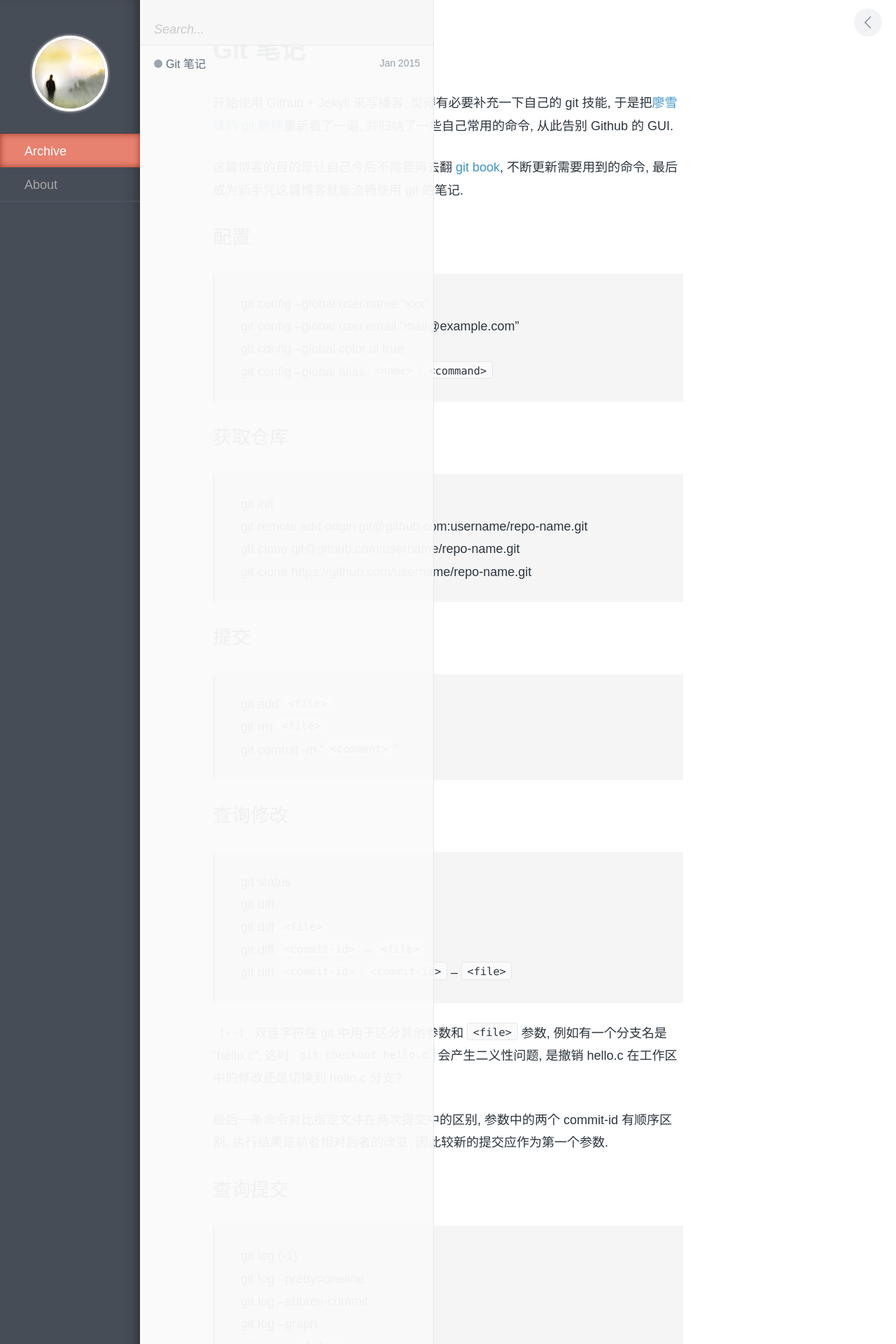
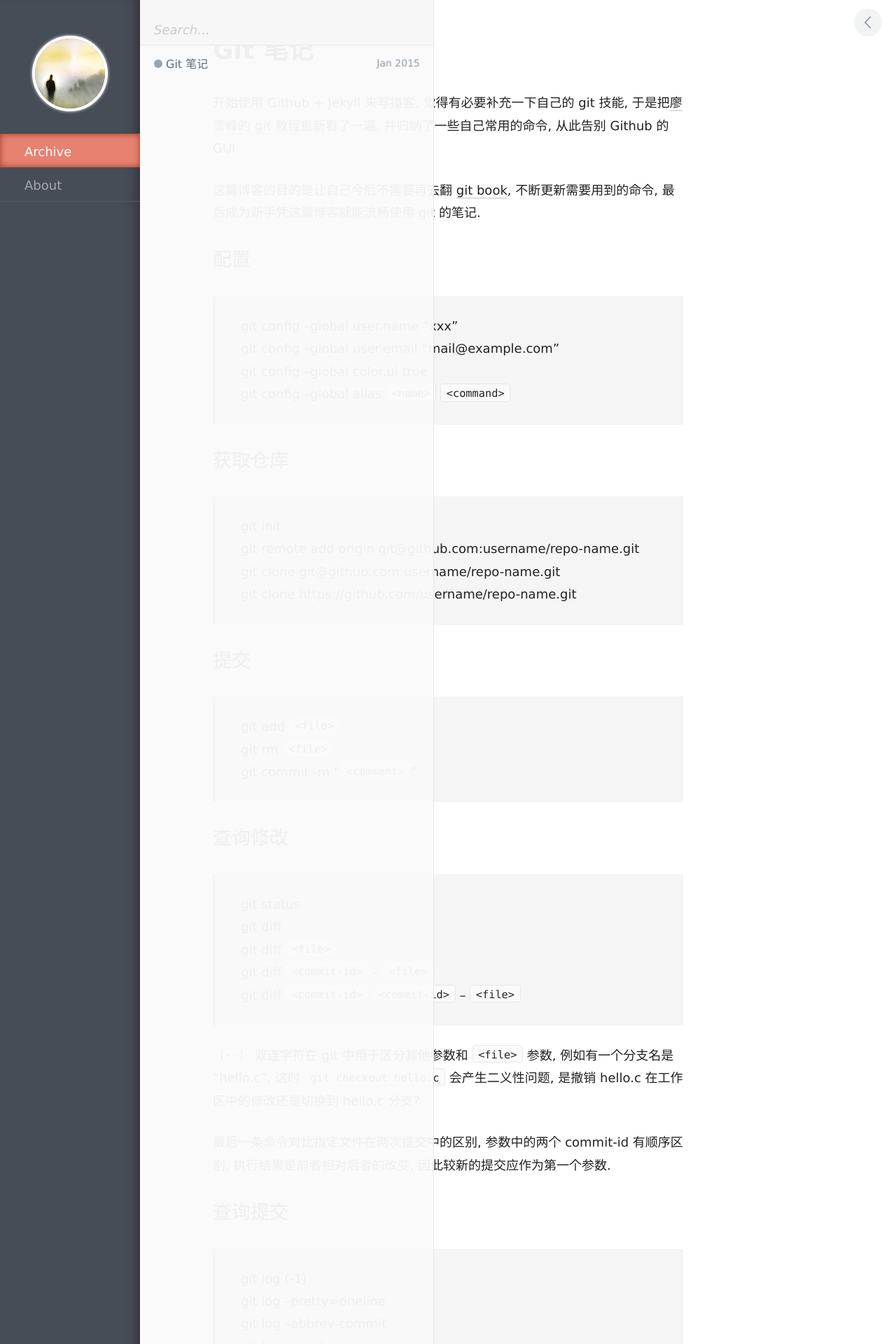
Before and after one commit to watercosmos/watercosmos.github.io, a Jekyll site: the page built from _posts/2015-01-16-git-note.md, in a window 1280 px wide. Shown: the top 1920 px of the page at 70% size. Built offline with Jekyll 4.4.1, drawn with Linux system fonts in a browser that asks for light colours.

Commit message:
change font and link
1. add border-bottom to link
2. change font to Verdana

```diff
--- a/assets/css/style.css
+++ b/assets/css/style.css
@@ -33,7 +33,7 @@ html, body {
   width: 100%;
   height: 100%;
   margin: 0;
-  font: 100 16px/1.5 Avenir, sans-serif;
+  font: 100 16px/1.5 Verdana, Georgia, SimSun, STSong, sans-serif;
   -webkit-font-smoothing: subpixel-antialiased;
   -webkit-text-size-adjust: none;
   overflow: hidden; }
@@ -341,7 +341,7 @@ a {
 \*---------------------------------*/
 #post {
   height: 100%;
-  color: #2c353d;
+  color: #222;
   font-size: 18px;
   line-height: 1.8;
   background: white;
@@ -404,10 +404,12 @@ h2, h3, h4, h5, h6 {
 #post__content li > p {
   margin: 0; }
 #post__content a {
-  color: #4094c7;
+  border-bottom: solid;
+  border-width: 2px;
+  border-color: #ddd;
   word-break: break-all; }
   #post__content a:hover {
-    text-decoration: underline; }
+    background-color: #ddd; }
 #post__content img {
   max-width: 100%;
   max-height: 500px;
```
